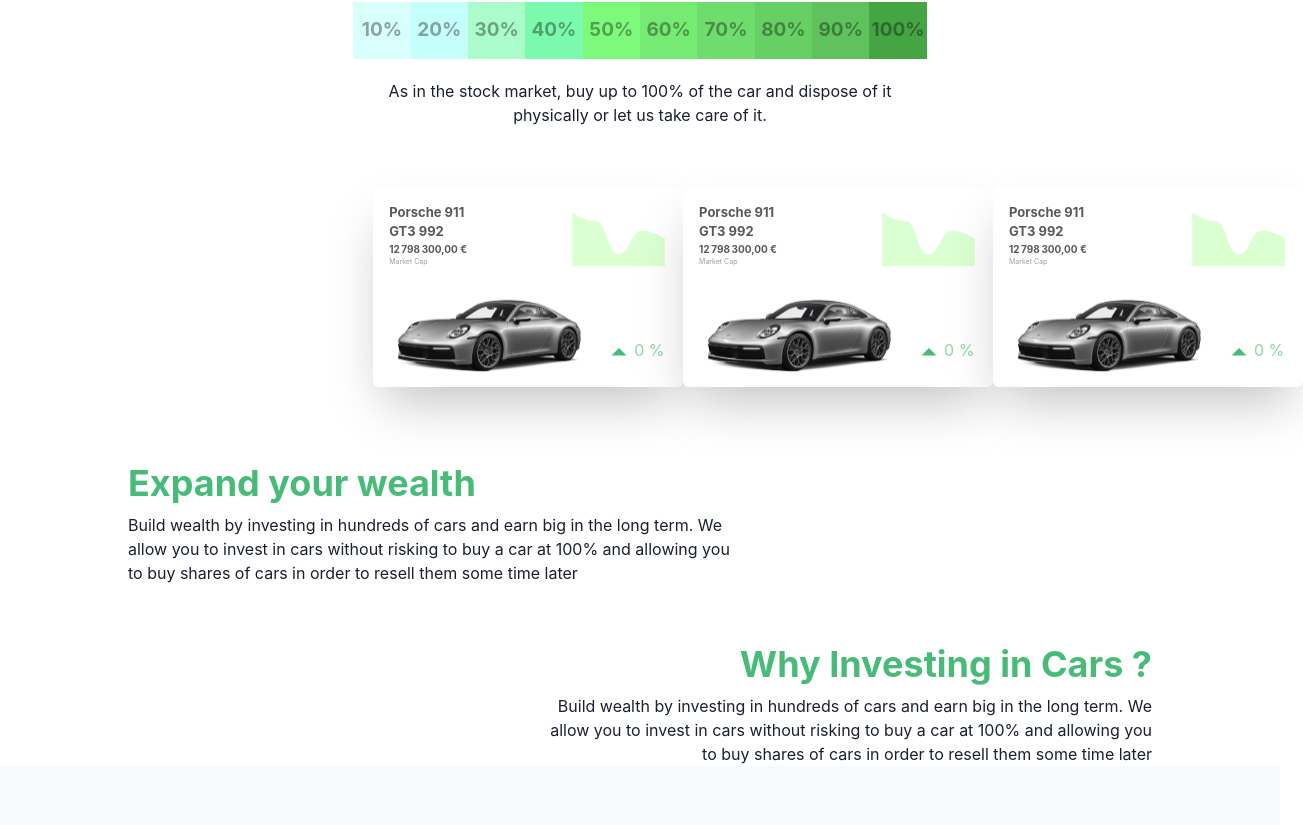
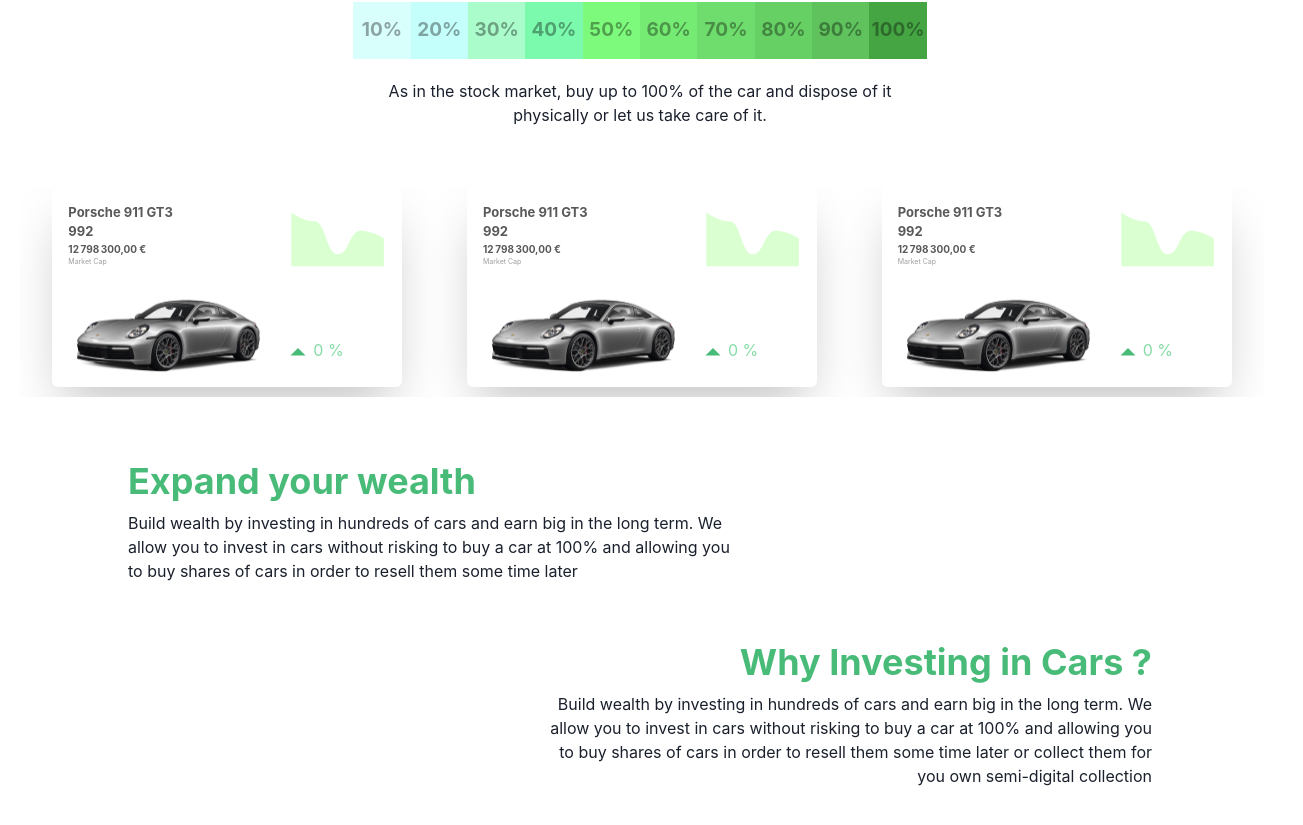
Before and after one commit to azerpas/fractif, a Next.js app: page / in a window 1280 px wide. Shown: the part 3004-3829 px from the top of the page, 1303 px wide, since content can reach past the window. Built offline with nearby package versions, Linux system fonts and the light colour scheme.

Commit message:
Removed container from overflow

```diff
--- a/src/pages/index.tsx
+++ b/src/pages/index.tsx
@@ -73,15 +73,14 @@
         </Center>
       </Container>
       {/** TODO: fix overflow on  non-mobile */}
-      <Container overflow={{base: "auto", md: "unset"}}>
-        <Flex mt="60px" ml={{ base: '', sm: '', lg: '20px' }} flexDirection={{ base: 'column', sm: 'column', lg: 'row' }}>
-          <CarStat name="Porsche 911 GT3 992" price={12798300} lastTwelveMonths={[3293,3293,3293,3293,3293,3293,3293,3293,3293,3293,3293,3293]} img={<PorscheSvg/>}/>
-          <CarStat name="Porsche 911 GT3 992" price={12798300} lastTwelveMonths={[3293,3293,3293,3293,3293,3293,3293,3293,3293,3293,3293,3293]} img={<PorscheSvg/>}/>
-          <CarStat name="Porsche 911 GT3 992" price={12798300} lastTwelveMonths={[3293,3293,3293,3293,3293,3293,3293,3293,3293,3293,3293,3293]} img={<PorscheSvg/>}/>
-        </Flex>
-      </Container>
 
-      <Center mt="50px">
+      <Flex mt="60px" ml={{ base: '', sm: '', lg: '20px' }} flexDirection={{ base: 'column', sm: 'column', lg: 'row' }} overflowX={{base: "auto"}} mx={{base: "4"}}>
+        <CarStat name="Porsche 911 GT3 992" price={12798300} lastTwelveMonths={[3293,3293,3293,3293,3293,3293,3293,3293,3293,3293,3293,3293]} img={<PorscheSvg/>}/>
+        <CarStat name="Porsche 911 GT3 992" price={12798300} lastTwelveMonths={[3293,3293,3293,3293,3293,3293,3293,3293,3293,3293,3293,3293]} img={<PorscheSvg/>}/>
+        <CarStat name="Porsche 911 GT3 992" price={12798300} lastTwelveMonths={[3293,3293,3293,3293,3293,3293,3293,3293,3293,3293,3293,3293]} img={<PorscheSvg/>}/>
+      </Flex>
+
+      <Center my="3rem">
         <Flex w="80%">
           <Stack >
             <Stack  mt="15px">
@@ -110,8 +109,8 @@
               FlexDirection="column"
               spacing={6}>
               <Text w={{ base: '', sm: '', lg: '60%' }} textAlign="right">
-              Build wealth by investing in hundreds of cars and earn big in the long term.
-              We allow you to invest in cars without risking to buy a car at 100% and allowing you to buy shares of cars in order to resell them some time later
+                Build wealth by investing in hundreds of cars and earn big in the long term.
+                We allow you to invest in cars without risking to buy a car at 100% and allowing you to buy shares of cars in order to resell them some time later or collect them for you own semi-digital collection
               </Text>
             </Flex>
           </Stack>
```
